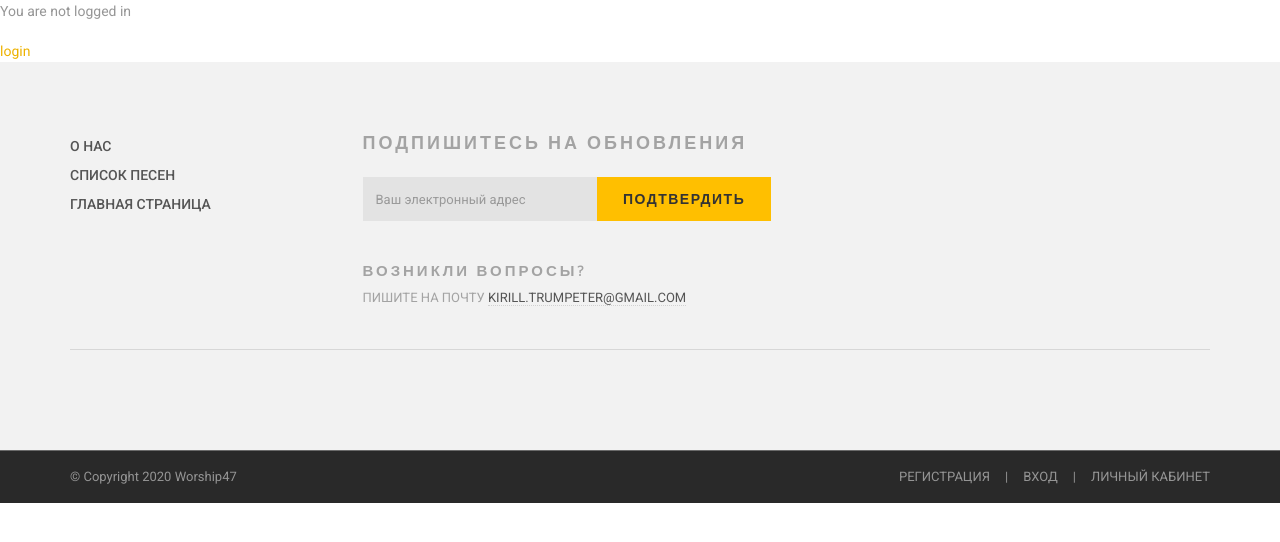
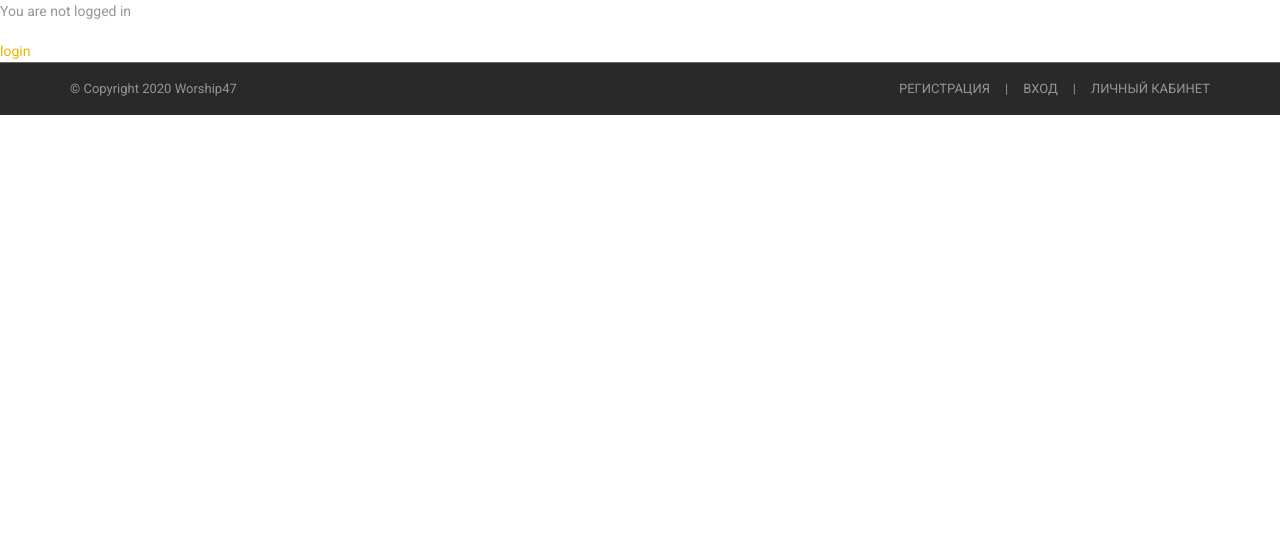
Before and after one commit to Warzone01/worship47, a Django app: template templates/home.html in a window 1280 px wide. Shown: the part 56-598 px from the top of the page. Run offline with Django 3.2, Linux system fonts and the light colour scheme; the template is opened without the code that fills it, so the values that code supplies are empty; some libraries are stand-ins or nearby versions; some web fonts are replaced.

Commit message:
some fixes

```diff
--- a/apps/songs/views.py
+++ b/apps/songs/views.py
@@ -48,7 +48,7 @@ class SongUpdate(PermissionRequiredMixin, UpdateView):
     form_class = SongForm
     model = Song
     template_name_suffix = '_update_form'
-    permission_required = 'is_staff'
+    permission_required = ('songs.add_song', 'songs.change_songs')
     permission_denied_message = 'Only staff can do this'
 
     def get_success_url(self):
@@ -60,7 +60,7 @@ class SongCreate(PermissionRequiredMixin, CreateView):
     form_class = SongForm
     model = Song
     template_name_suffix = '_create_form'
-    permission_required = 'is_staff'
+    permission_required = ('songs.add_song', 'songs.change_songs')
     permission_denied_message = 'Only staff can do this'
 
     def get_success_url(self):
--- a/templates/base.html
+++ b/templates/base.html
@@ -299,65 +299,6 @@
 
 		<div class="footer-wrapper scrollspy-footer">
 
-			<footer class="main-footer">
-
-				<div class="container">
-
-					<div class="row">
-
-						<div class="col-xs-12 col-sm-12 col-sm-4 col-md-3 mb-30-xs">
-
-							<ul class="menu-footer">
-
-								<li><a href="#">О нас</a></li>
-								<li><a href="/song/">Список песен</a></li>
-								<li><a href="/">Главная страница</a></li>
-
-							</ul>
-
-						</div>
-
-						<div class="col-xs-12 col-sm-12 col-sm-8 col-md-9">
-
-
-							<div class="row">
-
-								<div class="col-xs-12 col-sm-12 col-md-6 mt-30-sm">
-									<h4 class="footer-title">Подпишитесь на обновления</h4>
-									<form class="newsletter-footer">
-
-										<div class="input-group">
-
-											<input type="text" class="form-control" placeholder="Ваш электронный адрес" >
-
-											<div class="input-group-btn">
-												<button class="btn btn-primary">Подтвердить</button>
-											</div>
-
-										</div><!-- /input-group -->
-
-
-									</form>
-
-									<div class="clear mb-30"></div>
-
-									<h5 class="footer-title">Возникли вопросы?</h5>
-									<p class="footer-email uppercase">Пишите на почту <a href="#">kirill.trumpeter@gmail.com</a></p>
-
-								</div>
-
-							</div>
-
-						</div>
-
-					</div>
-
-					<div class="bb mt-40"></div>
-					<div class="mb-40"></div>
-				</div>
-
-			</footer>
-
 			<footer class="secondary-footer">
 
 				<div class="container">
```
